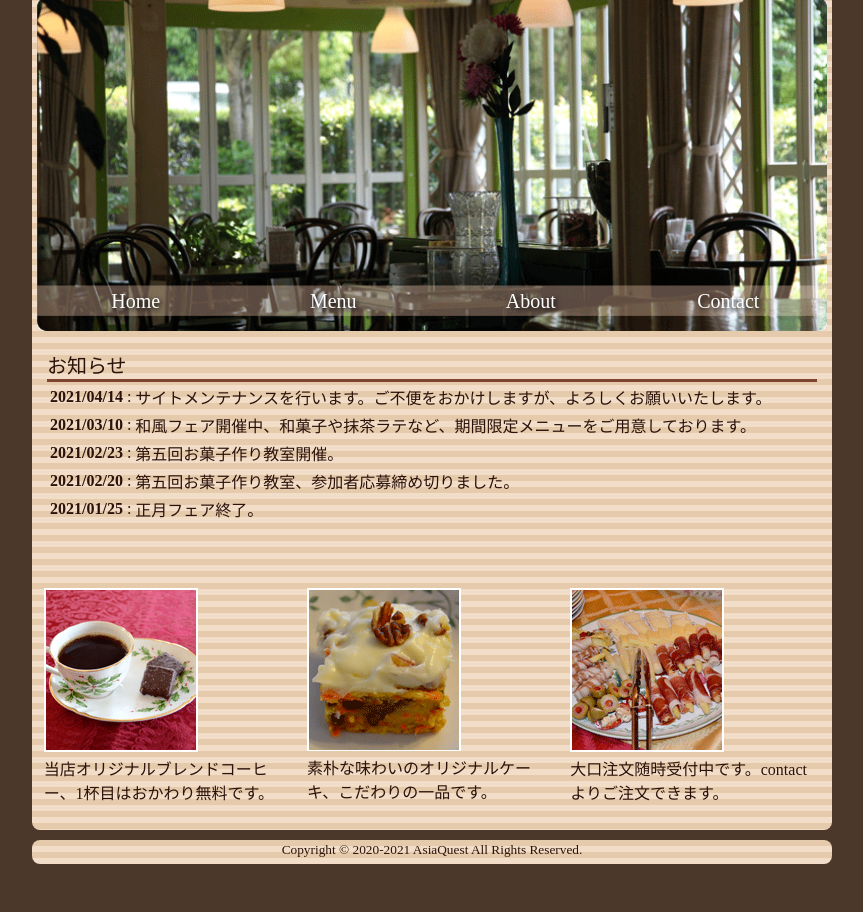
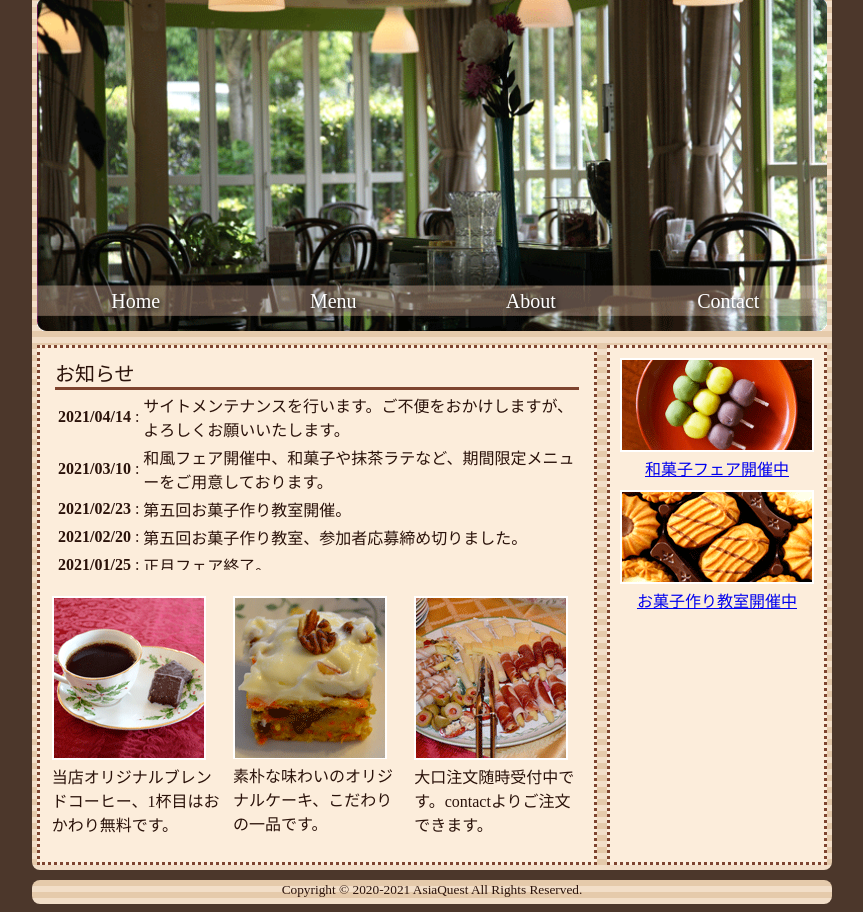
Before and after one commit to r-shirasu/cafe_morijiri, a plain HTML site: page index.html in a window 1280 px wide. Shown: the part 85-997 px from the top of the page, without its empty margins (208-1071 px from the left). Before the commit the page ends 957 px from the top, so only its background shows below. Drawn offline with Linux system fonts and the light colour scheme.

Commit message:
side_bar_eventlist

```diff
--- a/css/common.css
+++ b/css/common.css
@@ -73,6 +73,27 @@ header {
     text-decoration: none;
 }
 
+.wrapper {
+ /* コンテンツとサイドバー横並び */
+ display: flex;
+}
+
+.content {
+    /* 加減乗除の計算。この場合100%のうち250px分 */
+    width: calc(100% -250px);
+    margin-right: 10px;
+    padding: 5px;
+    border: 3px dotted #7e442f;
+    background-color: #fceddb;
+}
+
+.sidebar{
+    width: 240px;
+    padding: 5px;
+    border: 3px dotted #7e442f;
+    background-color: #fceddb;
+}
+
 .notice{
     padding: 5px 10px;
 }
@@ -118,6 +139,23 @@ header {
     padding: 5px;
 }
 
+.eventlist {
+    margin: 0 0 10px 0;
+}
+
+.eventlist li {
+    padding: 5px;
+}
+
+最後から数えて1番目の要素以外にCSSを適用
+.eventlist li:not (:nth-last-of-type(1)) {
+    margin-bottom: 5px;
+}
+
+.eventlist figure {
+    text-align: center;
+}
+
 main,
 footer {
     width: 800px;
--- a/index.html
+++ b/index.html
@@ -25,9 +25,9 @@
             </nav>
         </div>
     </header>
-    <div>
+    <div class='wrapper'>
         <!-- 本文 -->
-        <article>
+        <article class='content'>
             <!-- お知らせ -->
             <div class='notice'>
                 <h1>お知らせ</h1>
@@ -106,6 +106,24 @@
         <!-- サイドバー -->
         <aside class='sidebar'>
             <!-- イベント一覧 -->
+            <ul class='eventlist'>
+                <li>
+                    <figure>
+                        <img src="img/event/event_01.png" alt="だんご">
+                        <figcaption>
+                            <a href='./event.html'>和菓子フェア開催中</a>
+                        </figcaption>
+                    </figure>
+                </li>
+                <li>
+                    <figure>
+                        <img src="img/event/event_02.png" alt="お菓子作り教室">
+                        <figcaption>
+                            <a href='./event.html'>お菓子作り教室開催中</a>
+                        </figcaption>
+                    </figure>
+                </li>
+            </ul>
             <!-- SNS等リンク -->
             <!-- Caffe設備アイコン -->
         </aside>
```
